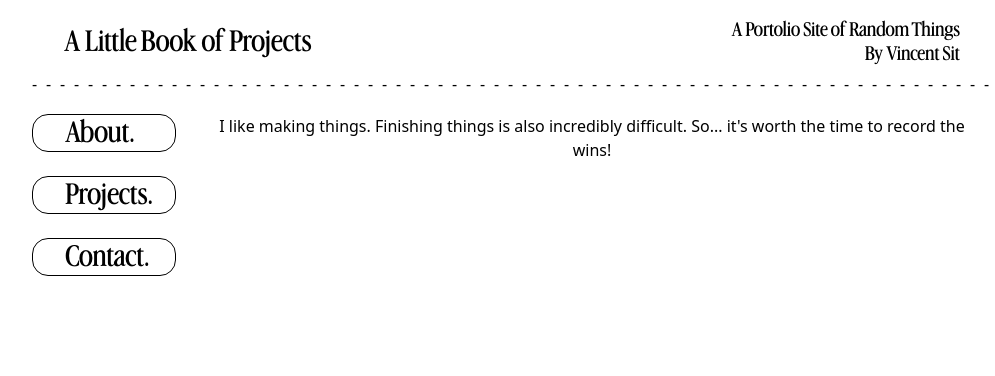
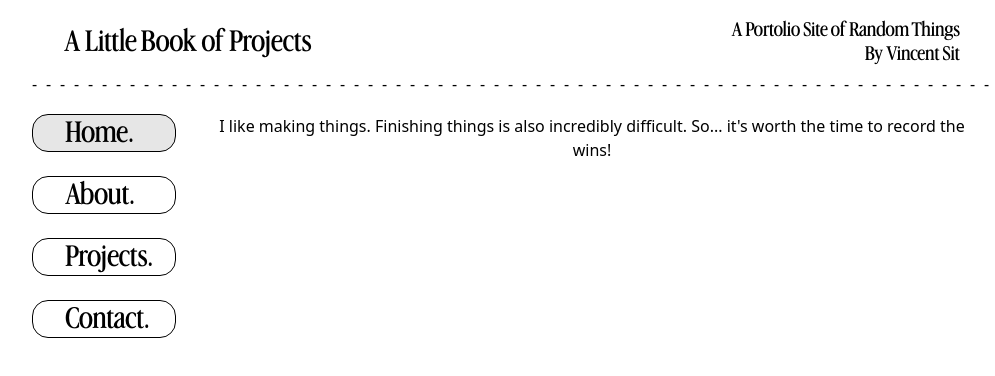
Before and after one commit to trash-lobster/a-little-book-of-projects, a React (Vite) app: page / in a window 1280 px wide. Shown: the top 376 px of the page, without its empty margins (128-1123 px from the left). Built offline with nearby package versions, Linux system fonts and the light colour scheme.

Commit message:
Add styling and more interaction

```diff
--- a/src/App.css
+++ b/src/App.css
@@ -81,6 +81,7 @@ aside {
   flex-direction: column;
   gap: 0.5rem;
   margin-top: 0.5rem;
+  transition: all ease-in-out 0.5s;
 }
 
 .aside-border {
@@ -96,6 +97,20 @@ aside {
 
 #projects div:hover {
   color: rgb(113, 113, 113);
+}
+
+.nav-button {
+  background-color: white;
+}
+
+.nav-button:disabled {
+  filter: brightness(90%);
+  cursor: default;
+
+  &:hover {
+    transform: translateY(0px);
+    background-color: white;
+  }
 }
 
 .button-active {
--- a/src/component/navbar/navbar.tsx
+++ b/src/component/navbar/navbar.tsx
@@ -1,12 +1,16 @@
-import { useLayoutEffect, useRef, useState } from "react";
+import { useLayoutEffect, useRef, useState, type Dispatch } from "react";
 import { ProjectOption } from "./project-option";
+import type { Page } from "../../skeleton";
 
 interface NavbarProps {
     isProjectActive: boolean;
-    onToggle: () => void;
+    onToggleProject: () => void;
+    closeProject: () => void;
+    setPage: Dispatch<React.SetStateAction<Page>>;
+    page: string;
 }
 
-export function Navbar({ isProjectActive, onToggle }: NavbarProps) {
+export function Navbar({ isProjectActive, onToggleProject, closeProject, setPage, page }: NavbarProps) {
     const [containerWidth, setContainerWidth] = useState(0);
 
     const projectContainerRef = useRef<HTMLDivElement | null>(null);
@@ -49,15 +53,35 @@ export function Navbar({ isProjectActive, onToggle }: NavbarProps) {
     return (
         <aside>
             <ul>
-                <button>About.</button>
+                <button
+                    className="nav-button"
+                    onClick={() => {
+                        setPage('home');
+                        closeProject();
+                    }}
+                    disabled={page === 'home'}
+                >
+                    Home.
+                </button>
+                <button
+                    className="nav-button"
+                    onClick={() => {
+                        setPage('about');
+                        closeProject();
+                    }}
+                    disabled={page === 'about'}
+                >
+                    About.
+                </button>
                 <div>
                     <button
                         id='project-button'
                         onClick={() => {
-                            onToggle();
+                            onToggleProject();
                             calculate();
+                            setPage('projects');
                         }}
-                        className={isProjectActive ? 'button-active' : ''}
+                        className={isProjectActive ? 'button-active nav-button' : 'nav-button'}
                     >
                         Projects.
                     </button>
@@ -72,7 +96,16 @@ export function Navbar({ isProjectActive, onToggle }: NavbarProps) {
                         )
                     }
                 </div>
-                <button>Contact.</button>
+                <button
+                    className="nav-button"
+                    onClick={() => {
+                        setPage('contact');
+                        closeProject();
+                    }}
+                    disabled={page === 'contact'}
+                >
+                    Contact.
+                </button>
             </ul>
         </aside>
     )
--- /dev/null
+++ b/src/page/home.tsx
@@ -0,0 +1,7 @@
+export function HomePage() {
+    return (
+        <>
+            I like making things. Finishing things is also incredibly difficult. So... it's worth the time to record the wins!
+        </>
+    )
+}
--- a/src/skeleton.tsx
+++ b/src/skeleton.tsx
@@ -1,8 +1,12 @@
 import { useState } from 'react';
 import { Navbar } from './component/navbar/navbar';
+import { HomePage } from './page/home';
+
+export type Page = 'home' | 'projects' | 'about' | 'contact';
 
 export function Skeleton() {
     const [isProjectActive, setIsProjectActive] = useState(false);
+    const [currPage, setCurrPage] = useState<Page>('home');
 
     return (
         <>
@@ -19,9 +23,19 @@ export function Skeleton() {
                 <rect id="background-rect" x="0" y="0" width="100%" height="100%" fill="url(#pattern1)"></rect>
             </svg>
             <main id='main-body'>
-                <Navbar isProjectActive={isProjectActive} onToggle={() => setIsProjectActive(!isProjectActive)} />
+                <Navbar
+                    isProjectActive={isProjectActive}
+                    onToggleProject={() => setIsProjectActive(!isProjectActive)}
+                    closeProject={() => setIsProjectActive(false)}
+                    setPage={setCurrPage}
+                    page={currPage}
+                />
                 <div id='content'>
-                    I like making things. Finishing things is also incredibly difficult. So... it's worth the time to record the wins!
+                    {
+                        currPage === 'home'
+                            ? <HomePage/>
+                            : <div/>
+                    }
                 </div>
             </main>
         </>
```
